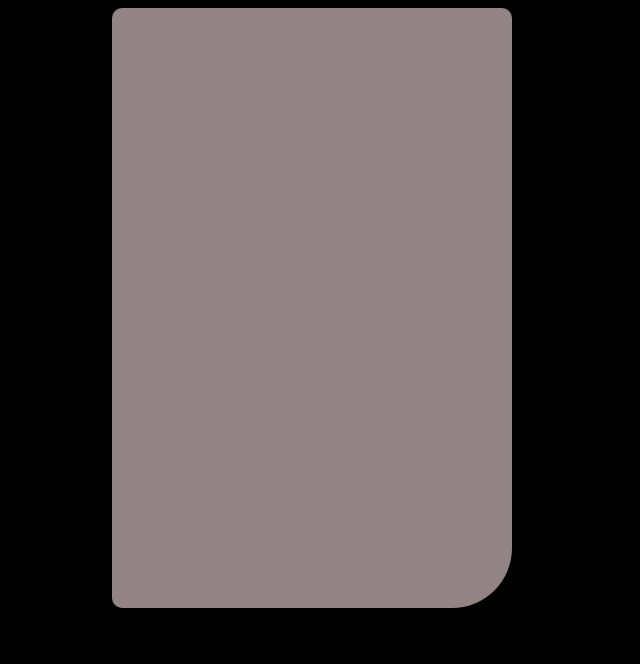
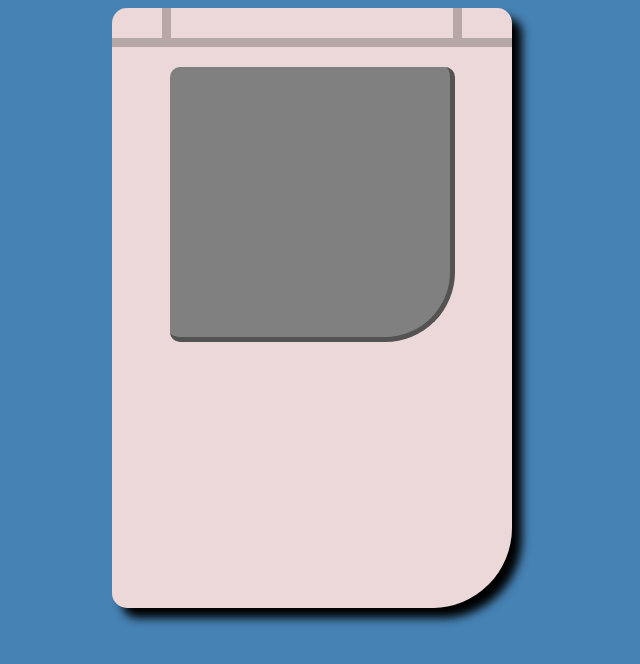
Before and after one commit to Brian-spartandevs/gameboy-con-html-y-css, a plain HTML site: page index.html in a window 1280 px wide. Shown: the whole page, without its empty margins (328-968 px from the left). Drawn offline with Linux system fonts and the light colour scheme.

Commit message:
agregue bordes y colores al gameboy y una pantalla

```diff
--- a/css/style.css
+++ b/css/style.css
@@ -1,5 +1,5 @@
 body{
-    background-color: black;
+    background-color: steelblue;
 }
 
 .modelo{
@@ -7,6 +7,53 @@ body{
     height: 600px;
     margin-left: auto;
     margin-right: auto;
-    background-color: rgb(146, 132, 132);
-    border-radius: 10px 10px 60px 10px;
+    background-color: rgb(236, 216, 216);
+    border-radius: 15px 15px 80px 15px;
+    box-shadow: 10px 10px 10px 0px black;
 }
+
+.esquina-izquierda,
+.esquina-derecha,
+.centro{
+    height: 30px;
+    border-style: solid;
+    border-color: rgb(184, 167, 167);
+}
+
+.contenedor-de-cabecera{
+    display: flex;
+}
+
+.esquina-derecha,
+.esquina-izquierda{
+    width: 50px;
+    border-width: 0px 0px 9px 0px;
+}
+
+.centro{
+    width: 71%;
+    border-width: 0px 9px 9px 9px;
+}
+
+.pantalla{
+    margin: 5% auto 0% auto;
+    width: 70%;
+    height: 45%;
+    border-radius: 10px 10px 70px 10px;
+    background-color: grey;
+    border-color: rgb(83, 83, 83);
+    border-style: solid;
+    border-width: 0px 5px 5px 0px;
+}
+
+/* .bandera{
+    width: 50px;
+    height: 20px;
+    background-image: linear-gradient(blue 33.33%,grey 33.33%, grey 66.66%, red 33.33%);
+} */
+
+.bandera{
+    width: 20px;
+    height: 20px;
+
+}
--- a/index.html
+++ b/index.html
@@ -9,9 +9,16 @@
 </head>
 <body>
     <div class="modelo">
-        <div class="esquina-izquierda"></div>
-        <div class="centro"></div>
-        <div class="esquina-derecha"></div>
+        <div class="contenedor-de-cabecera">
+            <div class="esquina-izquierda"></div>
+            <div class="centro"></div>
+            <div class="esquina-derecha"></div>
+        </div>
+        <div class="pantalla">
+<div class="texto-pantalla">
+    <div class="bandera"></div>
+</div>
+        </div>
     </div>
 </body>
 </html>
```
